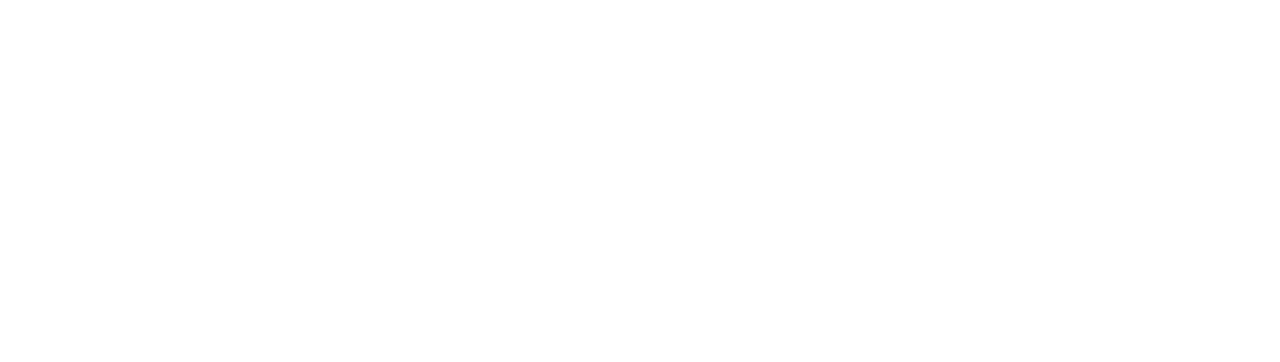
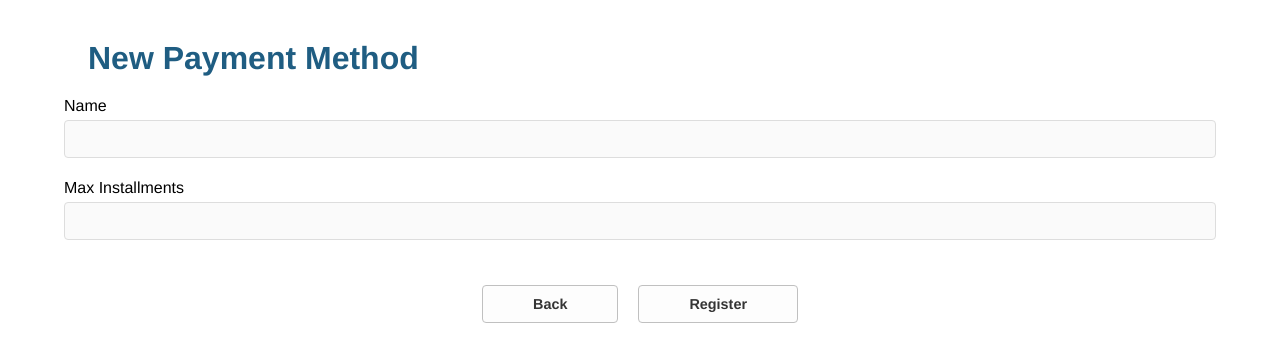
Before and after one commit to CarolineSampaio/teste-tecnico-zucchetti, a Vue app in the folder frontend/: page /payment/new in a window 1280 px wide. Before the commit this address had no page. Shown: the top 362 px of the page. Built offline with nearby package versions, Linux system fonts and the light colour scheme.

Commit message:
feat: adiciona cadastro, delecao e edicao payment
metodos de pagamento

```diff
--- a/frontend/src/router/index.js
+++ b/frontend/src/router/index.js
@@ -4,6 +4,7 @@
 import ProductsList from '../views/ProductsList.vue'
 import ProductsNew from '../views/ProductsNew.vue'
 import PaymentsList from '../views/PaymentsList.vue'
+import PaymentsNew from '../views/PaymentsNew.vue'
 
 const router = createRouter({
   history: createWebHistory(import.meta.env.BASE_URL),
@@ -42,6 +43,16 @@
       path: '/payments',
       name: 'list payments methods',
       component: PaymentsList
+    },
+    {
+      path: '/payment/new',
+      name: 'add payment method',
+      component: PaymentsNew
+    },
+    {
+      path: '/payment/:id/edit',
+      name: 'edit payment method',
+      component: PaymentsNew
     }
   ]
 })
--- /dev/null
+++ b/frontend/src/validations/paymentCreate.validations.js
@@ -0,0 +1,13 @@
+import * as yup from 'yup'
+
+export const schemaCreatePayment = yup.object().shape({
+  name: yup
+    .string()
+    .required('Name is required')
+    .min(3, 'Name must be at least 3 characters')
+    .max(100, 'Name must be at most 100 characters'),
+  max_installments: yup
+    .number('Max installments must be a number')
+    .required('Max installments is required')
+    .min(1, 'Max installments must be at least 1')
+})
--- a/frontend/src/validations/productCreate.validations.js
+++ b/frontend/src/validations/productCreate.validations.js
@@ -4,7 +4,7 @@
   name: yup
     .string()
     .required('Name is required')
-    .min(3, 'Name must be at least 6 characters')
+    .min(3, 'Name must be at least 3 characters')
     .max(100, 'Name must be at most 100 characters'),
   quantity: yup
     .number('Quantity must be a number')
--- a/frontend/src/views/PaymentsList.vue
+++ b/frontend/src/views/PaymentsList.vue
@@ -13,7 +13,7 @@
         <tr>
           <th>Id</th>
           <th>Name</th>
-          <th>max installments</th>
+          <th>Max Installments</th>
           <th>Actions</th>
         </tr>
       </thead>
@@ -66,7 +66,7 @@
     deletePayment(id) {
       PaymentService.deleteOne(id)
         .then(() => {
-          this.getpayments()
+          this.getPayments()
         })
         .catch((error) => {
           console.log(error)
--- /dev/null
+++ b/frontend/src/views/PaymentsNew.vue
@@ -0,0 +1,189 @@
+<!-- eslint-disable vue/multi-word-component-names -->
+<template>
+  <main>
+    <h1>{{ paymentId ? 'Edit Payment Method' : 'New Payment Method' }}</h1>
+
+    <form @submit.prevent="handleSubmit" class="formNew">
+      <div class="formElement">
+        <div>
+          <label for="name">Name</label>
+          <input
+            id="name"
+            v-model="payment.name"
+            class="formInput"
+            :class="{ inputError: this.errors.name }"
+          />
+          <span class="textError">{{ errors.name }}</span>
+        </div>
+      </div>
+
+      <div class="formElement">
+        <div>
+          <label for="max_installments">Max Installments</label>
+          <input
+            id="max_installments"
+            v-model="payment.max_installments"
+            class="formInput"
+            :class="{ inputError: this.errors.max_installments }"
+          />
+          <span class="textError">{{ errors.max_installments }}</span>
+        </div>
+      </div>
+
+      <div class="buttons">
+        <router-link to="/payments"><button>Back</button></router-link>
+        <button type="submit">{{ paymentId ? 'Edit' : 'Register' }}</button>
+      </div>
+    </form>
+  </main>
+</template>
+
+<script>
+import * as yup from 'yup'
+import { captureErrorYup } from '@/utils/captureErrorYup'
+import { schemaCreatePayment } from '@/validations/paymentCreate.validations.js'
+
+import PaymentService from '@/services/PaymentService'
+
+export default {
+  data() {
+    return {
+      payment: {
+        name: '',
+        max_installments: null
+      },
+      errors: {},
+
+      paymentId: this.$route?.params?.id
+    }
+  },
+  mounted() {
+    if (this.paymentId) {
+      this.getPayment()
+    }
+  },
+
+  methods: {
+    getPayment() {
+      PaymentService.getOne(this.paymentId)
+        .then((response) => {
+          this.payment = response
+        })
+        .catch((error) => {
+          console.log(error)
+        })
+    },
+
+    validateSync() {
+      this.errors = {}
+      try {
+        schemaCreatePayment.validateSync(this.payment, { abortEarly: false })
+
+        this.errors = {}
+      } catch (error) {
+        if (error instanceof yup.ValidationError) {
+          console.log(error)
+          this.errors = captureErrorYup(error)
+          return false
+        }
+      }
+      return true
+    },
+
+    handleSubmit() {
+      try {
+        if (this.validateSync() === false) return
+
+        if (this.paymentId) {
+          PaymentService.updateOne(this.paymentId, this.payment)
+            .then(() => {
+              this.errors = {}
+              alert('Payment method updated successfully!')
+            })
+            .catch((error) => {
+              alert('Error updating payment method!')
+              console.log(error)
+            })
+          return
+        }
+
+        PaymentService.createOne(this.payment)
+          .then(() => {
+            this.errors = {}
+            alert('Payment method registered successfully!')
+            this.payment = {
+              name: '',
+              max_installments: ''
+            }
+          })
+          .catch((error) => {
+            alert('Error registering payment method!')
+            console.log(error)
+          })
+      } catch (error) {
+        if (error instanceof yup.ValidationError) {
+          this.errors = captureErrorYup(error)
+        }
+      }
+    }
+  }
+}
+</script>
+
+<style scoped>
+.formNew {
+  display: flex;
+  flex-direction: column;
+  width: 100%;
+}
+
+.formElement {
+  display: flex;
+  flex-direction: row;
+  margin-bottom: 1rem;
+  gap: 20px;
+}
+
+.formElement div {
+  display: flex;
+  flex-direction: column;
+  width: 100%;
+  gap: 5px;
+}
+
+.formInput {
+  height: 38px;
+  width: 100%;
+  border-radius: 4px;
+  border: 1px solid #dddddd;
+  outline: none;
+  background-color: rgb(250, 250, 250);
+  font-size: 14px;
+  padding-left: 8px;
+}
+
+a,
+router-link {
+  text-decoration: none;
+  color: inherit;
+}
+
+a:hover,
+router-link:hover {
+  color: inherit;
+}
+
+a:visited,
+router-link:visited {
+  color: inherit;
+}
+
+.inputError {
+  border-color: red;
+}
+
+.textError {
+  color: red;
+  font-size: 12px;
+}
+</style>
```
